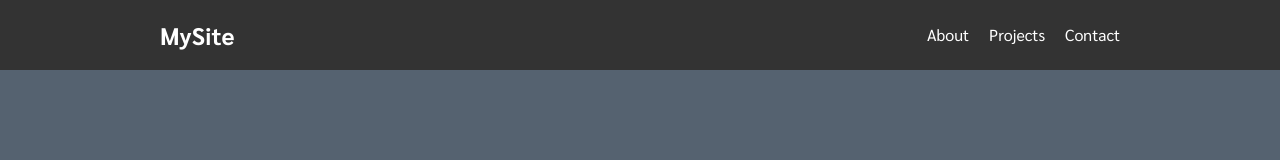
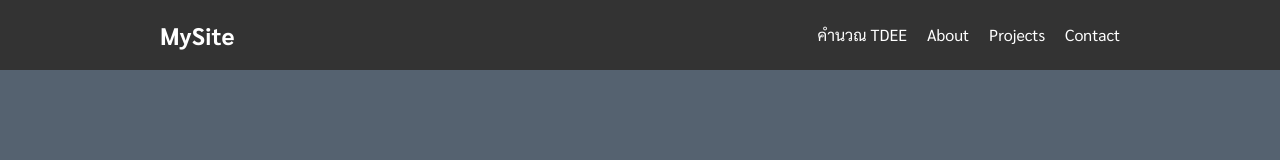
Before and after one commit to edotydewer/edotydewer.github.io, a plain HTML site: page index.html in a window 1280 px wide. Shown: the top 160 px of the page. Drawn offline with Linux system fonts and the light colour scheme.

Commit message:
Update index.html

```diff
--- a/index.html
+++ b/index.html
@@ -15,6 +15,7 @@
         <div class="container">
             <a href="#" class="nav-logo">MySite</a>
             <ul>
+                <li><a href="tdee.html">คำนวณ TDEE</a></li>
                 <li><a href="#about">About</a></li>
                 <li><a href="#projects">Projects</a></li>
                 <li><a href="#contact">Contact</a></li>
```
